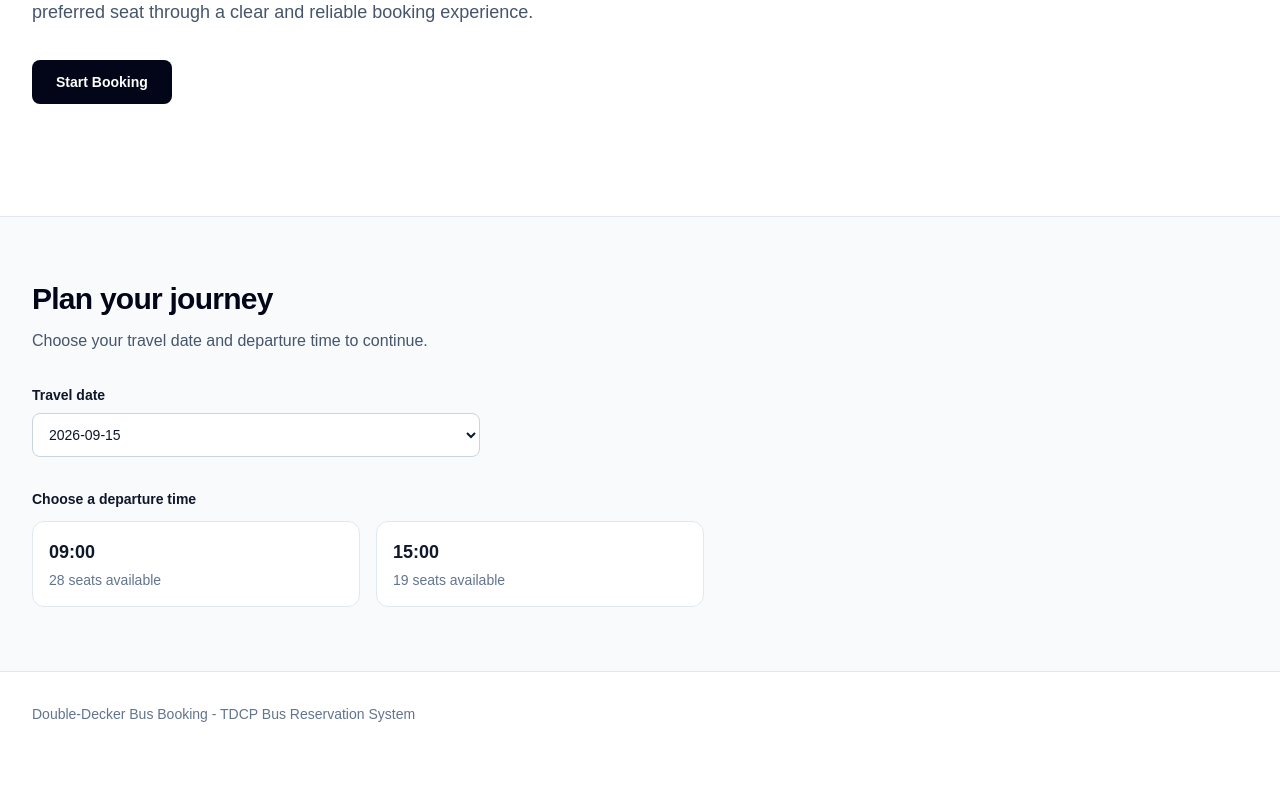
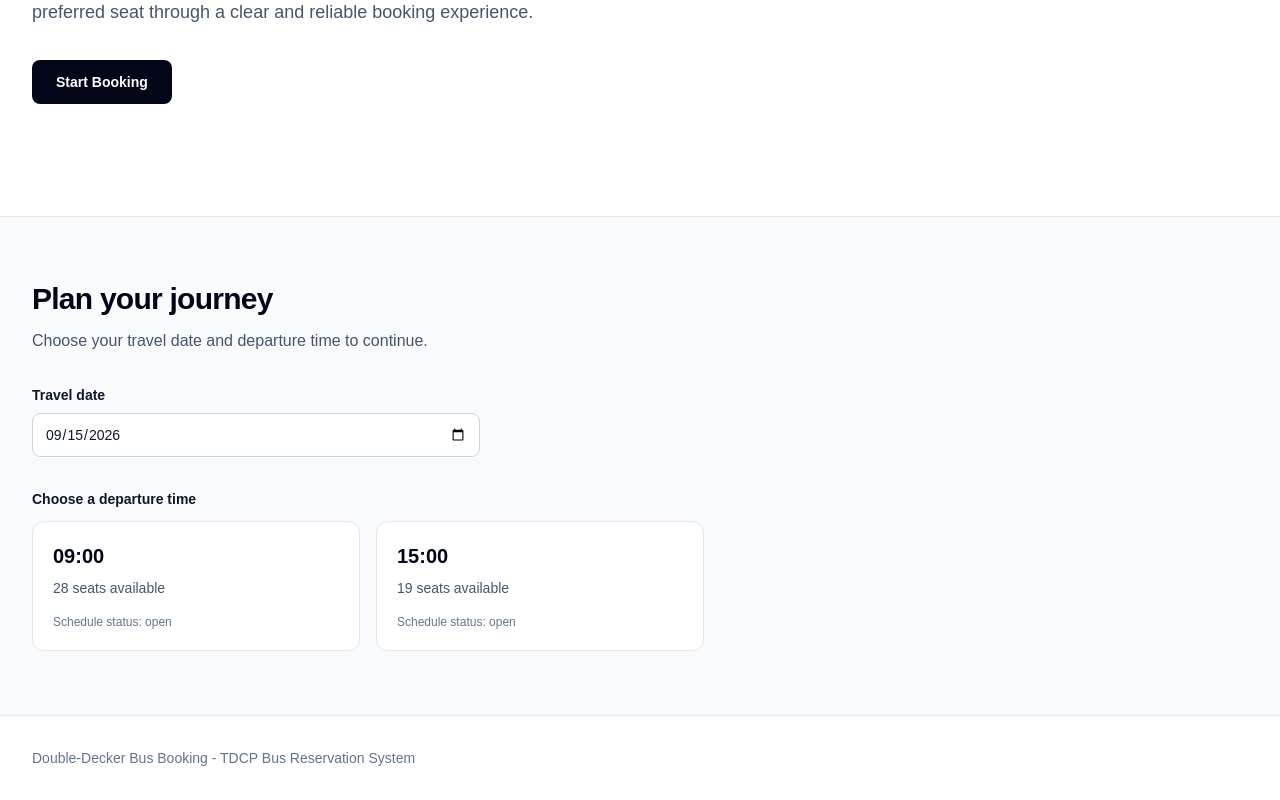
Before and after one commit to ImranManshaAI/bahawalpur-ai-travel-agent, a Next.js app in the folder frontend/: page / in a window 1280 px wide. Shown: the part 393-1193 px from the top of the page. Before the commit the page ends 1149 px from the top, so only its background shows below. Built offline with nearby package versions, Linux system fonts and the light colour scheme; no server answers.

Commit message:
feat: connect schedule UI to mock API

```diff
--- a/frontend/components/ScheduleSelector.tsx
+++ b/frontend/components/ScheduleSelector.tsx
@@ -1,22 +1,50 @@
 "use client";
 
-import { useMemo, useState } from "react";
-import { getMockSchedules } from "@/lib/schedules";
+import { useEffect, useState } from "react";
+import type { ScheduleResponse } from "@/lib/api-types";
+import { getSchedules } from "@/lib/api";
+
+const DEFAULT_DATE = "2026-09-15";
 
 export default function ScheduleSelector() {
-  const schedules = getMockSchedules();
+  const [selectedDate, setSelectedDate] = useState(DEFAULT_DATE);
+  const [schedules, setSchedules] = useState<ScheduleResponse[]>([]);
+  const [isLoading, setIsLoading] = useState(true);
+  const [errorMessage, setErrorMessage] = useState<string | null>(null);
 
-  const [selectedDate, setSelectedDate] = useState(
-    schedules[0]?.date ?? "",
+  useEffect(() => {
+    let isActive = true;
+
+    async function loadSchedules() {
+      setIsLoading(true);
+      setErrorMessage(null);
+
+      try {
+        const data = await getSchedules(selectedDate);
+
+        if (isActive) {
+          setSchedules(data);
+        }
+      } catch {
+        if (isActive) {
+          setSchedules([]);
+          setErrorMessage(
+            "We couldn't load the available departures. Please try again.",
           );
-  const [selectedTimingId, setSelectedTimingId] = useState("");
+        }
+      } finally {
+        if (isActive) {
+          setIsLoading(false);
+        }
+      }
+    }
 
-  const selectedSchedule = useMemo(
-    () => schedules.find((schedule) => schedule.date === selectedDate),
-    [schedules, selectedDate],
-  );
+    void loadSchedules();
 
-  const timings = selectedSchedule?.timings ?? [];
+    return () => {
+      isActive = false;
+    };
+  }, [selectedDate]);
 
   return (
     <div className="mt-8 space-y-8">
@@ -28,21 +56,13 @@ export default function ScheduleSelector() {
           Travel date
         </label>
 
-        <select
+        <input
           id="travel-date"
+          type="date"
           value={selectedDate}
-          onChange={(event) => {
-            setSelectedDate(event.target.value);
-            setSelectedTimingId("");
-          }}
+          onChange={(event) => setSelectedDate(event.target.value)}
           className="mt-2 min-h-11 w-full rounded-lg border border-slate-300 bg-white px-3 text-sm text-slate-900 outline-none transition focus:border-slate-900 focus:ring-2 focus:ring-slate-900 focus:ring-offset-2 sm:max-w-md"
-        >
-          {schedules.map((schedule) => (
-            <option key={schedule.id} value={schedule.date}>
-              {schedule.date}
-            </option>
-          ))}
-        </select>
+        />
       </div>
 
       <fieldset>
@@ -50,46 +70,53 @@ export default function ScheduleSelector() {
           Choose a departure time
         </legend>
 
-        {timings.length > 0 ? (
+        {isLoading ? (
+          <div
+            className="mt-3 rounded-xl border border-slate-200 bg-white p-6 text-sm text-slate-600"
+            aria-live="polite"
+          >
+            Loading departures...
+          </div>
+        ) : errorMessage ? (
+          <div
+            className="mt-3 rounded-xl border border-red-200 bg-red-50 p-6 text-sm text-red-800"
+            role="alert"
+          >
+            {errorMessage}
+          </div>
+        ) : schedules.length > 0 ? (
           <div className="mt-3 grid gap-4 sm:grid-cols-2">
-            {timings.map((timing) => {
-              const isSelected = selectedTimingId === timing.id;
-
-              return (
+            {schedules.map((schedule) => (
               <label
-                  key={timing.id}
-                  className={`cursor-pointer rounded-xl border p-4 transition ${
-                    isSelected
-                      ? "border-slate-950 bg-slate-950 text-white"
-                      : "border-slate-200 bg-white text-slate-900 hover:border-slate-400"
-                  }`}
+                key={schedule.id}
+                className="cursor-pointer rounded-xl border border-slate-200 bg-white p-5 transition hover:border-slate-400 hover:shadow-sm focus-within:ring-2 focus-within:ring-slate-950 focus-within:ring-offset-2"
               >
                 <input
                   type="radio"
                   name="departure-time"
-                    value={timing.id}
-                    checked={isSelected}
-                    onChange={() => setSelectedTimingId(timing.id)}
+                  value={schedule.id}
                   className="sr-only"
                 />
 
-                  <span className="block text-lg font-semibold">
-                    {timing.departure_time}
+                <span className="block text-xl font-semibold text-slate-950">
+                  {schedule.timing_slot}
                 </span>
 
-                  <span
-                    className={`mt-1 block text-sm ${
-                      isSelected ? "text-slate-200" : "text-slate-500"
-                    }`}
-                  >
-                    {timing.available_seats} seats available
+                <span className="mt-2 block text-sm text-slate-600">
+                  {schedule.available_seats} seats available
+                </span>
+
+                <span className="mt-4 block text-xs text-slate-500">
+                  Schedule status: {schedule.status}
                 </span>
               </label>
-              );
-            })}
+            ))}
           </div>
         ) : (
-          <p className="mt-3 rounded-lg border border-slate-200 bg-white p-4 text-sm text-slate-600">
+          <p
+            className="mt-3 rounded-xl border border-slate-200 bg-white p-6 text-sm text-slate-600"
+            role="status"
+          >
             No departures are available for this date.
           </p>
         )}
--- /dev/null
+++ b/frontend/lib/api-types.ts
@@ -0,0 +1,116 @@
+export interface ScheduleResponse {
+  id: string;
+  date: string;
+  timing_slot: string;
+  status: "open" | "closed";
+  available_seats: number;
+  held_seats: number;
+  booked_seats: number;
+  reserved_seats: number;
+  total_seats: number;
+}
+
+export interface SeatResponse {
+  id: string;
+  seat_number: string;
+  deck: "upper" | "lower";
+  status: "available" | "held" | "booked" | "reserved";
+  hold_expires_at: string | null;
+}
+
+export interface ScheduleSeatsResponse {
+  schedule_id: string;
+  date: string;
+  timing_slot: string;
+  status: "open" | "closed";
+  seats: SeatResponse[];
+}
+
+export interface HoldRequest {
+  schedule_id: string;
+  seat_ids: string[];
+}
+
+export interface HoldResponse {
+  hold_id: string;
+  token: string;
+  seat_ids: string[];
+  status: "held";
+  held_at: string;
+  hold_expires_at: string;
+  remaining_seconds: number;
+}
+
+export interface CreateBookingRequest {
+  hold_token: string;
+  visitor_name: string;
+  phone: string;
+  email: string;
+  passenger_count: number;
+}
+
+export interface PaymentMethod {
+  id: string;
+  name: string;
+  account_name: string;
+  account_number: string;
+}
+
+export interface CreateBookingResponse {
+  booking_id: string;
+  booking_ref: string;
+  date: string;
+  timing_slot: string;
+  seat_ids: string[];
+  seat_numbers: string[];
+  passenger_count: number;
+  total_price: number;
+  booking_type: string;
+  booking_status: string;
+  payment_status: string;
+  hold_expires_at: string;
+  payment_methods: PaymentMethod[];
+}
+
+export interface BookingStatusResponse {
+  booking_id: string;
+  booking_ref: string;
+  date: string;
+  timing_slot: string;
+  seat_numbers: string[];
+  passenger_count: number;
+  total_price: number;
+  booking_status: string;
+  payment_status: string;
+  created_at: string;
+}
+
+export interface PaymentProofResponse {
+  id: string;
+  booking_id: string;
+  payment_method_id: string;
+  transaction_reference: string;
+  amount_claimed: number;
+  status: "pending_verification" | "confirmed" | "rejected";
+  review_notes?: string | null;
+  created_at: string;
+}
+
+export interface AdminLoginRequest {
+  email: string;
+  password: string;
+}
+
+export interface AdminLoginResponse {
+  access_token: string;
+  token_type: "bearer";
+}
+
+export interface AdminScheduleRequest {
+  date: string;
+  timing_slot: string;
+}
+
+export interface AdminScheduleStatusRequest {
+  status: "open" | "closed";
+}
--- a/frontend/lib/api.ts
+++ b/frontend/lib/api.ts
@@ -1,3 +1,5 @@
+import { mockGetSchedules } from "@/mocks/api";
+
 const API_BASE_URL =
   process.env.NEXT_PUBLIC_API_BASE_URL ?? "http://127.0.0.1:8000";
 
@@ -79,6 +81,10 @@ async function parseResponse<T>(response: Response): Promise<T> {
   return body.data;
 }
 
+export async function getSchedules(date: string) {
+  return mockGetSchedules(date);
+}
+
 export async function apiFetch<T>(
   path: string,
   options?: RequestInit,
--- /dev/null
+++ b/frontend/mocks/api.ts
@@ -0,0 +1,30 @@
+import type { ScheduleResponse } from "@/lib/api-types";
+
+const MOCK_SCHEDULES: ScheduleResponse[] = [
+  {
+    id: "schedule-001",
+    date: "2026-09-15",
+    timing_slot: "09:00",
+    status: "open",
+    available_seats: 28,
+    held_seats: 2,
+    booked_seats: 10,
+    reserved_seats: 2,
+    total_seats: 42,
+  },
+  {
+    id: "schedule-002",
+    date: "2026-09-15",
+    timing_slot: "15:00",
+    status: "open",
+    available_seats: 19,
+    held_seats: 3,
+    booked_seats: 17,
+    reserved_seats: 3,
+    total_seats: 42,
+  },
+];
+
+export function mockGetSchedules(date: string): ScheduleResponse[] {
+  return MOCK_SCHEDULES.filter((schedule) => schedule.date === date);
+}
```
Lines whose indentation alone changed are shown as unchanged.
